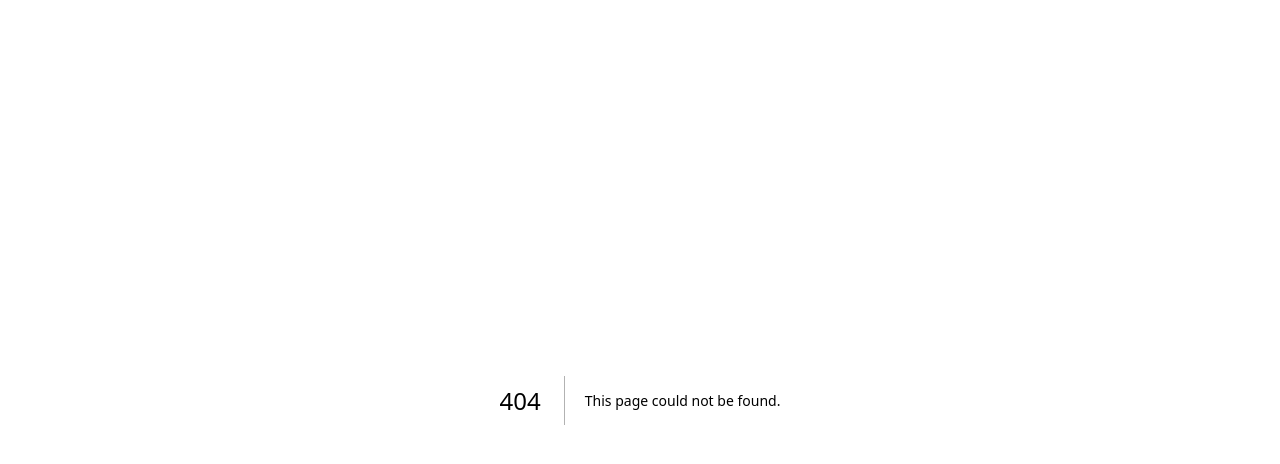
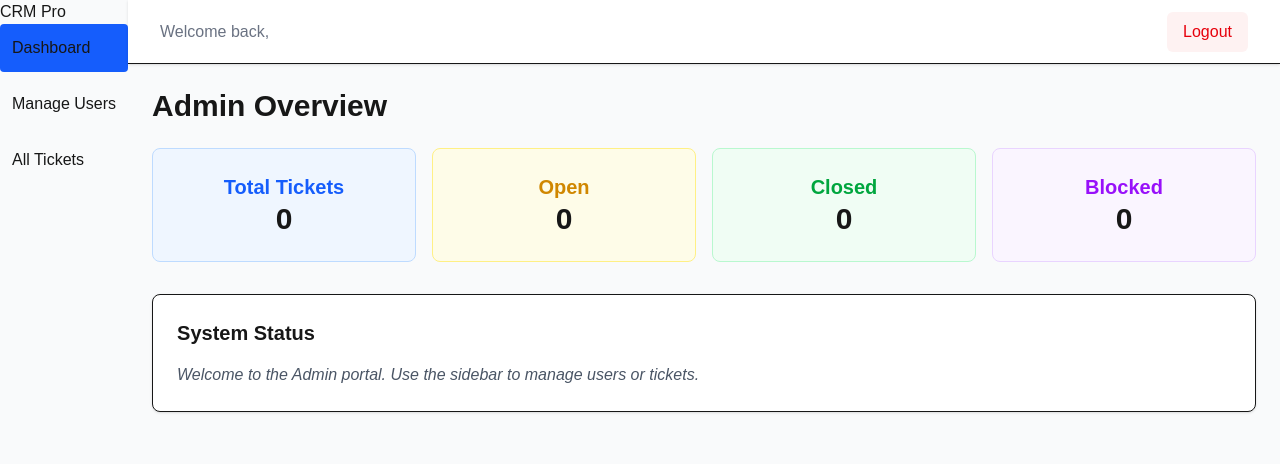
Before and after one commit to manas1304/Frontend-Projects, a Next.js app in the folder CRM App/crm/: page /admin in a window 1280 px wide. Before the commit this address had no page. Shown: the top 464 px of the page. Built offline with nearby package versions, Linux system fonts and the light colour scheme; sample sign-in values are in the browser's storage.

Commit message:
Built the Navbar and Admin Page

```diff
--- a/CRM App/crm/src/app/(auth)/login/page.js
+++ b/CRM App/crm/src/app/(auth)/login/page.js
@@ -29,10 +29,11 @@
             localStorage.setItem('name', response.name);
             localStorage.setItem('userType', response.userType);
             localStorage.setItem('userId', response.userId);
-
+            console.log("Backend Response", response)
             //2. Redirect based on role
-            const role = response.userType.toLowerCase();
-            router.push(`/${role}`);
+            const role = response.userType?.toLowerCase();
+            console.log("Redirecting to:", `/${role}`);
+            if(role) router.push(`/${role}`);
 
         }catch(err){
             setError(err.message);
--- /dev/null
+++ b/CRM App/crm/src/app/(dashboard)/admin/page.js
@@ -0,0 +1,44 @@
+"use client";
+import { useState, useEffect } from "react";
+
+export default function AdminDashboard() {
+  const [stats, setStats] = useState({
+    total: 0,
+    open: 0,
+    closed: 0,
+    blocked: 0,
+  });
+
+  return (
+    <div>
+      <h1 className="text-3xl font-bold mb-6">Admin Overview</h1>
+
+      {/* Quick Stat Cards */}
+      <div className="grid grid-cols-1 md:grid-cols-4 gap-4 mb-8">
+
+        <div className="p-6 bg-blue-50 border border-blue-200 rounded-lg text-center">
+          <p className="text-blue-600 font-bold text-xl">Total Tickets</p>
+          <p className="text-3xl font-black">0</p>
+        </div>
+        <div className="p-6 bg-yellow-50 border border-yellow-200 rounded-lg text-center">
+          <p className="text-yellow-600 font-bold text-xl">Open</p>
+          <p className="text-3xl font-black">0</p>
+        </div>
+        <div className="p-6 bg-green-50 border border-green-200 rounded-lg text-center">
+          <p className="text-green-600 font-bold text-xl">Closed</p>
+          <p className="text-3xl font-black">0</p>
+        </div>
+        <div className="p-6 bg-purple-50 border border-purple-200 rounded-lg text-center">
+          <p className="text-purple-600 font-bold text-xl">Blocked</p>
+          <p className="text-3xl font-black">0</p>
+        </div>
+
+      </div>
+
+      <div className="bg-white p-6 rounded-lg shadow-sm border">
+        <h2 className="text-xl font-semibold mb-4">System Status</h2>
+        <p className="text-gray-600 italic">Welcome to the Admin portal. Use the sidebar to manage users or tickets.</p>
+      </div>
+    </div>
+  );
+}
--- a/CRM App/crm/src/app/(dashboard)/layout.js
+++ b/CRM App/crm/src/app/(dashboard)/layout.js
@@ -21,7 +21,7 @@
     if(!isLoaded){return <div className="h-screen flex items-center justify-center">Loading</div>}
 
     return (
-        <div className="flex h-screen bg-gray-50">
+        <div className="flex h-screen bg-gray-50 overflow-hidden">
 
             {/* 2. Fixed Sidebar */}
             <Sidebar />
--- a/CRM App/crm/src/components/Navbar.js
+++ b/CRM App/crm/src/components/Navbar.js
@@ -1,3 +1,35 @@
+"use client"
+import {useState, useEffect} from 'react';
+import {useRouter} from 'next/navigation';
+
 export default function Navbar(){
-    return <h1>This is the Navbar</h1>
+    const router = useRouter();
+    const [userName, setUserName] = useState('');
+
+    useEffect(() =>{
+        //1. Fetch the userName from the localStorage
+        const name = localStorage.getItem('name');
+        if(name) setUserName(name);
+    }, []); // Empty dependency array means runs once on mount phase only.
+
+    function handleLogout(){
+        //1. Clear all session data
+        localStorage.clear();
+        //2. Redirect to the login page
+        router.push('/login');
+    }
+
+    return (
+        <nav className="bg-white border-b h-16 flex items-center justify-between px-8 shadow-sm">
+            <div className="text-gray-500 font-medium">
+                Welcome back, <span className="text-blue-600 font-bold">{userName}</span>
+            </div>
+            <button
+                onClick={handleLogout}
+                className="bg-red-50 text-red-600 px-4 py-2 rounded-md hover:bg-red-100 transition font-medium"
+            >
+                Logout
+            </button>
+        </nav>
+    )
 }
```
